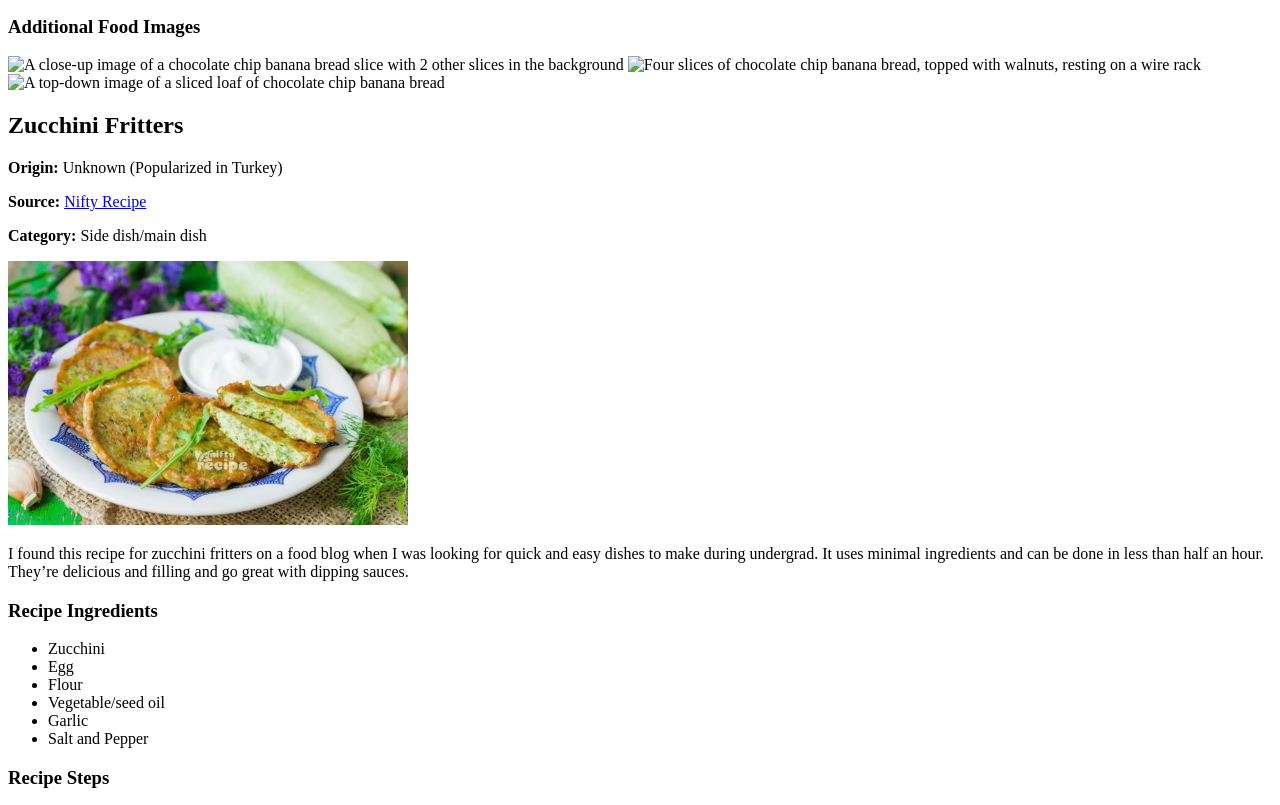
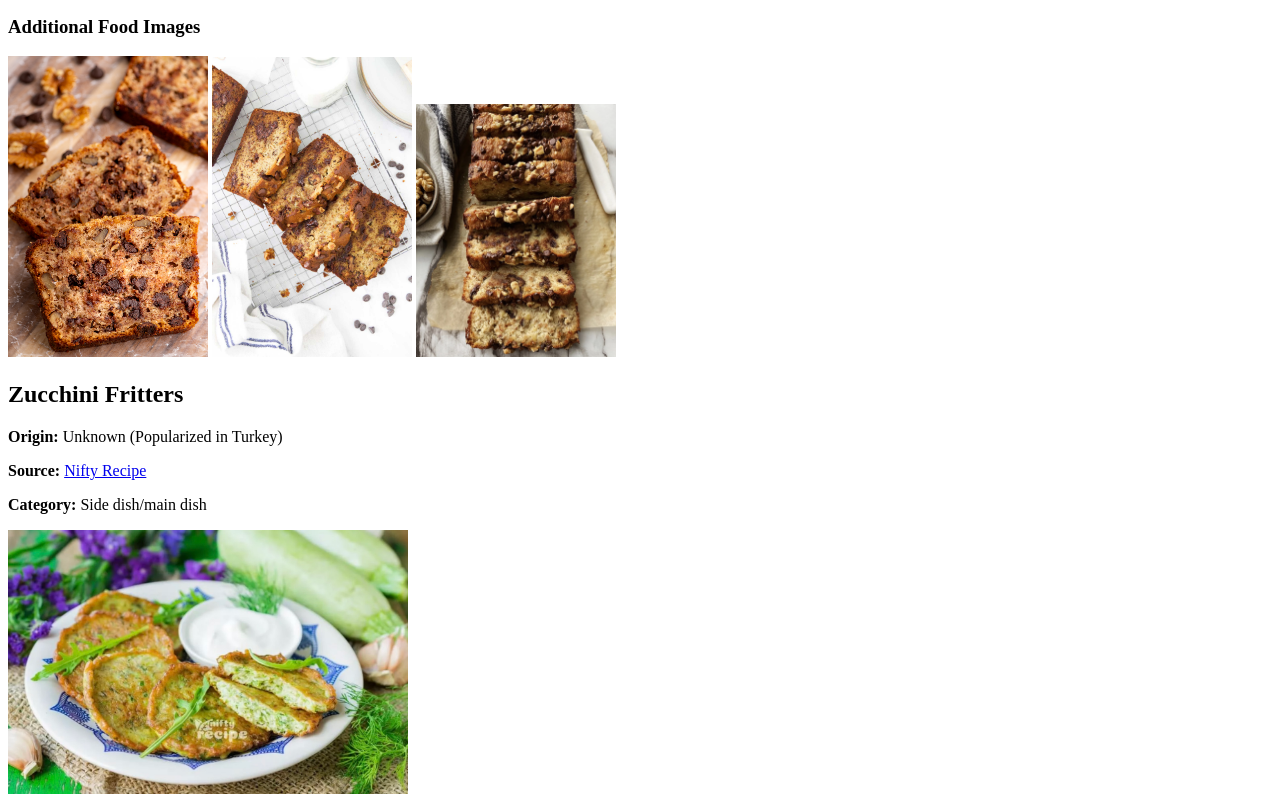
Before and after one commit to khiemdam/ccp_html_w24, a plain HTML site: page recipes.html in a window 1280 px wide. Shown: the part 2304-3109 px from the top of the page. Drawn offline with Linux system fonts and the light colour scheme; the site is published under a folder, as on GitHub Pages, so addresses that start at the root find nothing.

Commit message:
Fixed issues with Chocolate Chip Banana Bread images not rendering

```diff
--- a/recipes.html
+++ b/recipes.html
@@ -85,9 +85,9 @@
             </ol>
 
             <h3>Additional Food Images</h3>
-            <img src="/images/Chocolate-Walnut-Banana-Bread-1.jpg" width="200" alt="A close-up image of a chocolate chip banana bread slice with 2 other slices in the background">
-            <img src="/images/Chocolate-Chip-Banana-Bread-with-Walnuts-5.jpg" width="200" alt="Four slices of chocolate chip banana bread, topped with walnuts, resting on a wire rack">
-            <img src="/images/bananabread3.webp" width="200" alt="A top-down image of a sliced loaf of chocolate chip banana bread">
+            <img src="images/Chocolate-Walnut-Banana-Bread-1.jpg" width="200" alt="A close-up image of a chocolate chip banana bread slice with 2 other slices in the background">
+            <img src="images/Chocolate-Chip-Banana-Bread-with-Walnuts-5.jpg" width="200" alt="Four slices of chocolate chip banana bread, topped with walnuts, resting on a wire rack">
+            <img src="images/bananabread3.webp" width="200" alt="A top-down image of a sliced loaf of chocolate chip banana bread">
         </div>
         <div>
             <h2>Zucchini Fritters</h2>
```
